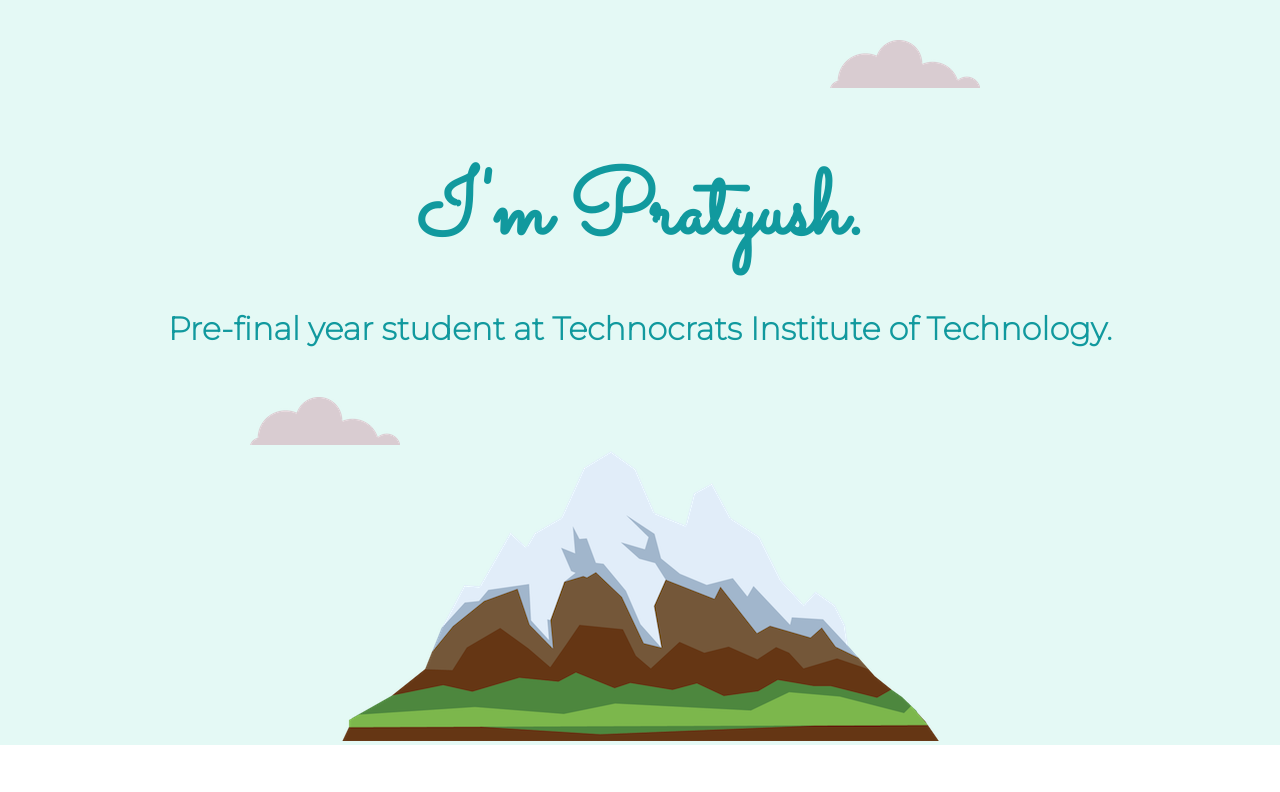
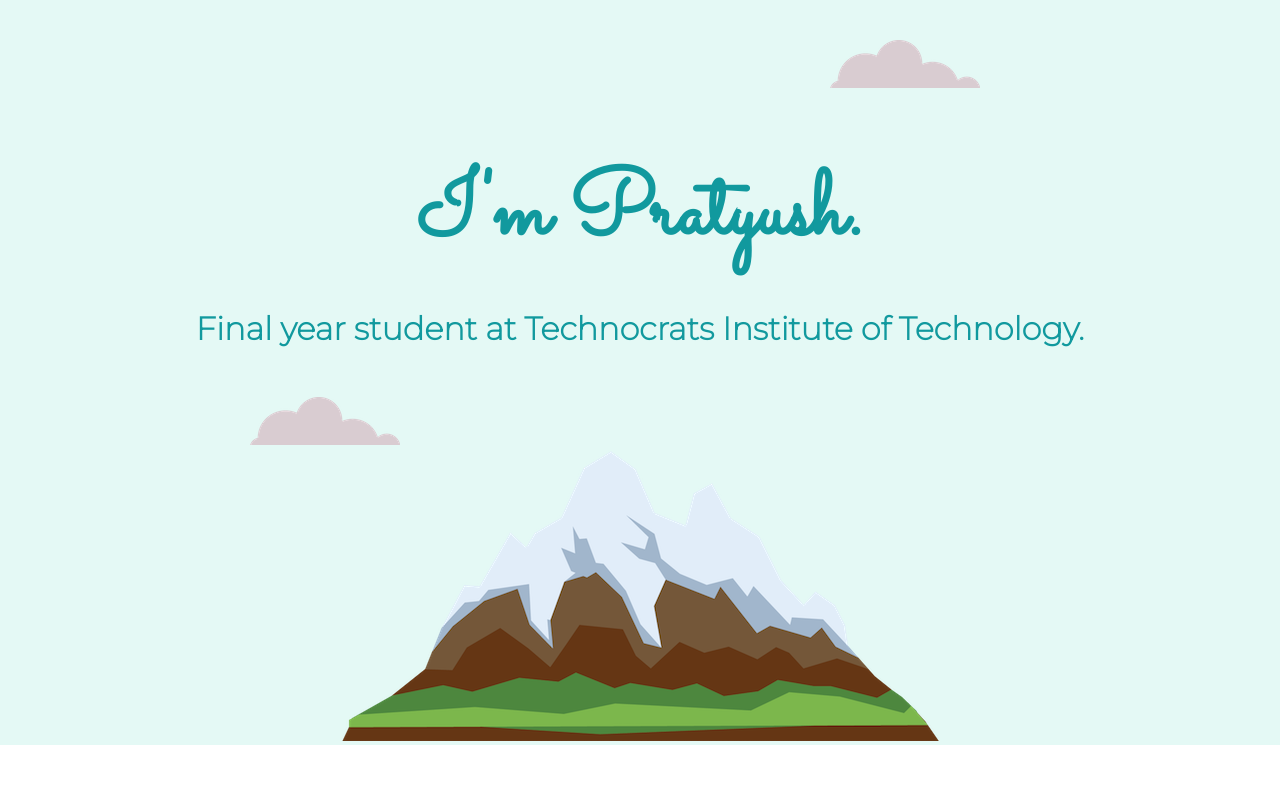
Before and after one commit to pratyush-45/Personal-Website, a plain HTML site: page index.html in a window 1280 px wide. Shown: the top 792 px of the page. Drawn offline with Linux system fonts and the light colour scheme.

Commit message:
Updated index.html

```diff
--- a/index.html
+++ b/index.html
@@ -13,7 +13,7 @@
         <div class="top-container">
             <img class="top-cloud" src="images/cloud.png" alt="cloud-img">
             <h1>I'm Pratyush.</h1>
-            <h2>Pre-final year student at Technocrats Institute of Technology.</h2>
+            <h2>Final year student at Technocrats Institute of Technology.</h2>
             <img class="bottom-cloud" src="images/cloud.png" alt="cloud-img">
             <img src="images/mountain.png" alt="mountain-img">
         </div>
```
